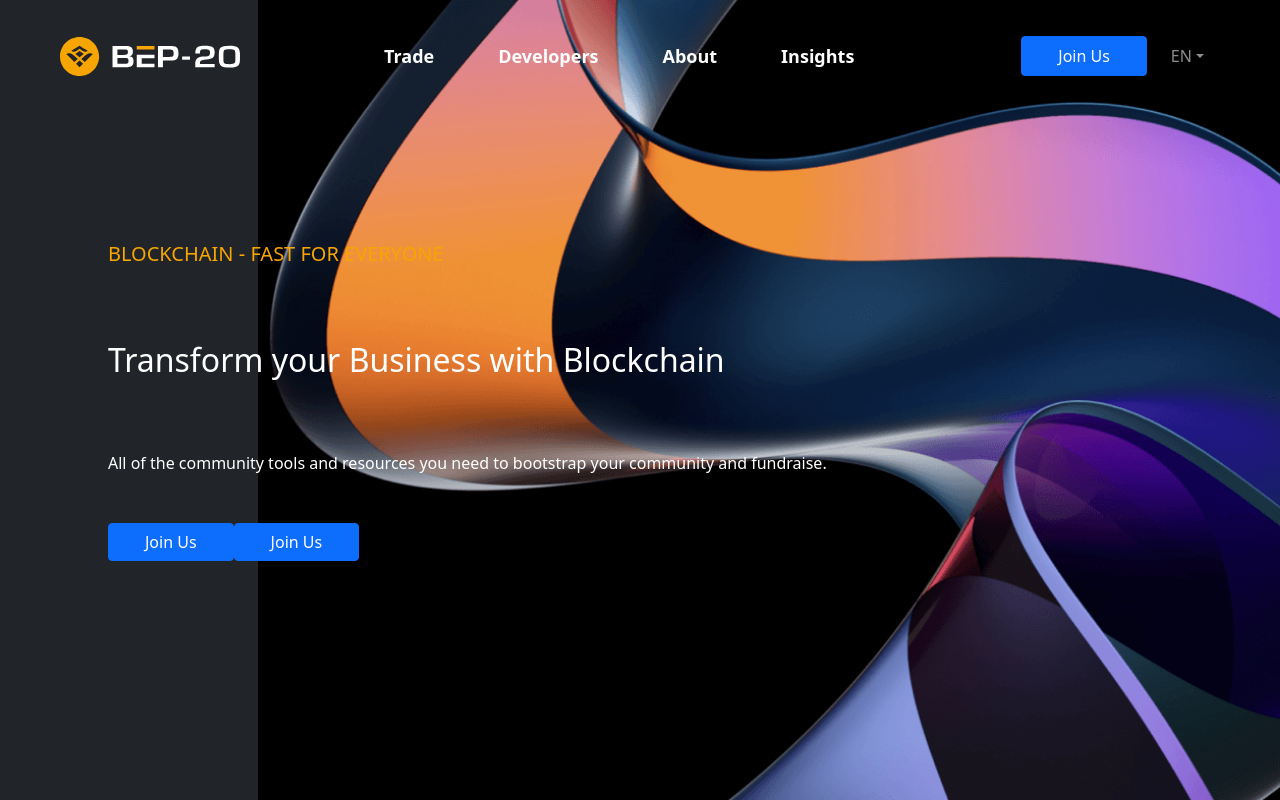
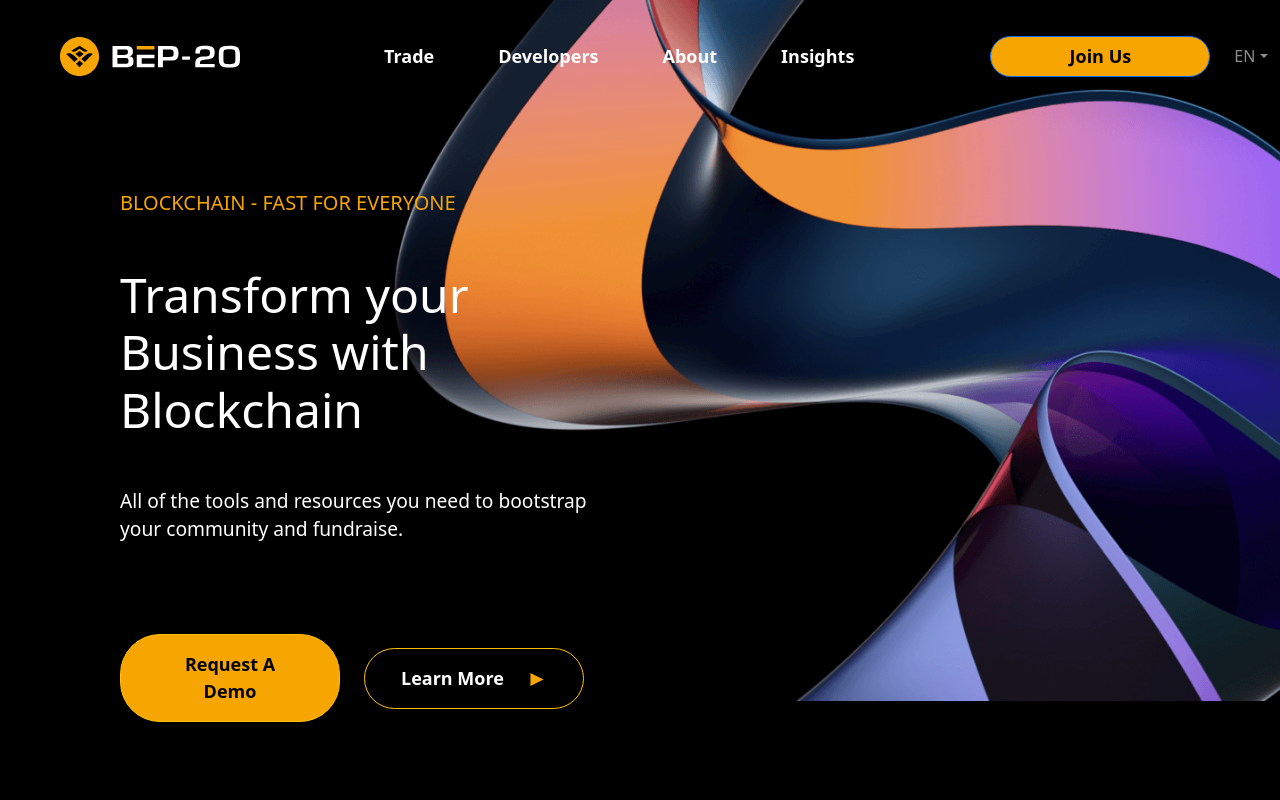
Before and after one commit to mabrur-h/bep-20-landing, a React (Create React App) app: page / in a window 1280 px wide. Built offline with nearby package versions, Linux system fonts and the light colour scheme.

Commit message:
complete main part

```diff
--- a/src/App.css
+++ b/src/App.css
@@ -1,12 +1,45 @@
+.bg-test {
+    background-color: black;
+}
+
 #trade {
     background-image: url("../public/img/Background.png");
     background-repeat: no-repeat;
     background-position: right top;
-    background-size: contain;
+    background-size: 70%;
     height: 100vh;
 }
 
 .trade-upper-text {
     font-size: 1.25rem;
     color: #F7A501;
+    margin-top: 110px !important;
 }
+
+.trade-text-main {
+    font-size: 3rem;
+    max-width: 630px;
+}
+
+.trade-down-text {
+    font-size: 1.2rem;
+    max-width: 500px;
+}
+
+.header-button-wrapper {
+    margin-top: 90px !important;
+}
+
+.header-button {
+    border-radius: 40px !important;
+    color: black !important;
+    font-size: 18px !important;
+    font-weight: bold !important;
+    background-color: #F7A501 !important;
+    width: 220px !important;
+}
+
+.header-button-v2 {
+    background-color: transparent !important;
+    color: white !important;
+}
--- a/src/App.jsx
+++ b/src/App.jsx
@@ -1,8 +1,9 @@
 import './App.css';
-import Logo from './logo.svg'
+// import Logo from './logo.svg'
 import {Component} from "react";
 import {Container, Button} from "react-bootstrap";
 import {NavigationComponent} from "./components/navigation/navigation.component";
+import Triangle from './triangle.svg'
 
 class App extends Component {
     // constructor(props) {
@@ -11,24 +12,30 @@ class App extends Component {
 
     render() {
         return (
-            <div className="App bg-dark">
+            <div className="App bg-test">
                 <NavigationComponent />
-                <section id="trade">
+                <section id="trade" className="overflow-hidden">
                     <Container fluid className="h-100">
-                        <div className="mx-5 px-5 d-flex flex-column align-content-center h-100">
-                            <div className="d-flex flex-column justify-content-center h-100">
-                                <p className="m-0 text-uppercase mb-5 trade-upper-text">Blockchain - fast for everyone</p>
-                                <h2 className="text-white my-4">Transform your Business with Blockchain</h2>
-                                <p className="text-white mt-5 mb-5 trade-down-text">All of the community tools and resources you need to bootstrap your community and fundraise.</p>
-                                <div>
-                                    <Button className="header-button">
-                                        <p className="px-2 m-0 mx-3">Join Us</p>
+                        <div className="row align-items-center w-100 h-100 mx-5 px-5">
+                            <div className="col-12 col-lg-6">
+                                <p className="text-uppercase mb-5 trade-upper-text">Blockchain - fast for everyone</p>
+                                <h1 className="text-white my-5 trade-text-main">Transform your Business with Blockchain</h1>
+                                <p className="text-white mt-5 mb-5 trade-down-text">All of the tools and resources you need to bootstrap your community and fundraise.</p>
+                                <div className="header-button-wrapper">
+                                    <Button className="header-button btn btn-outline-warning py-3 me-3">
+                                        <p className="px-2 m-0 mx-3">Request A Demo</p>
                                     </Button>
-                                    <Button className="header-button">
-                                        <p className="px-2 m-0 mx-3">Join Us</p>
+                                    <Button className="header-button header-button-v2 btn btn-outline-warning py-3 ms-2">
+                                        <div className="px-2 m-0 mx-3 d-flex align-items-center justify-content-between">
+                                            <p className="m-0">Learn More</p>
+                                            <span className="header-button-arrow">
+                                                <img src={Triangle} alt=">" width="20" height="15" />
+                                            </span>
+                                        </div>
                                     </Button>
                                 </div>
                             </div>
+                            <div className="col-lg-6"></div>
                         </div>
                     </Container>
                 </section>
```
Also changed, not shown: src/triangle.svg (added).
